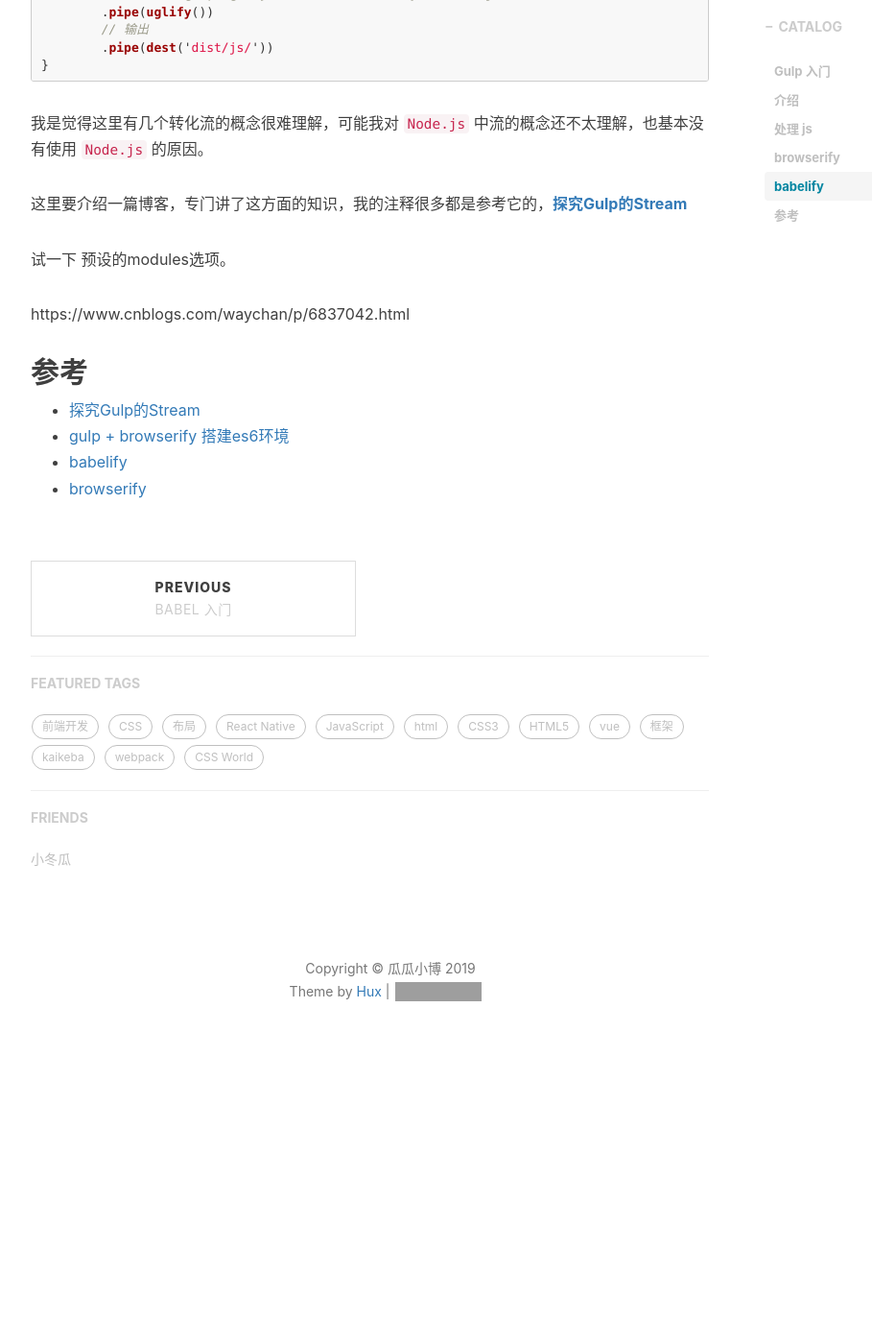
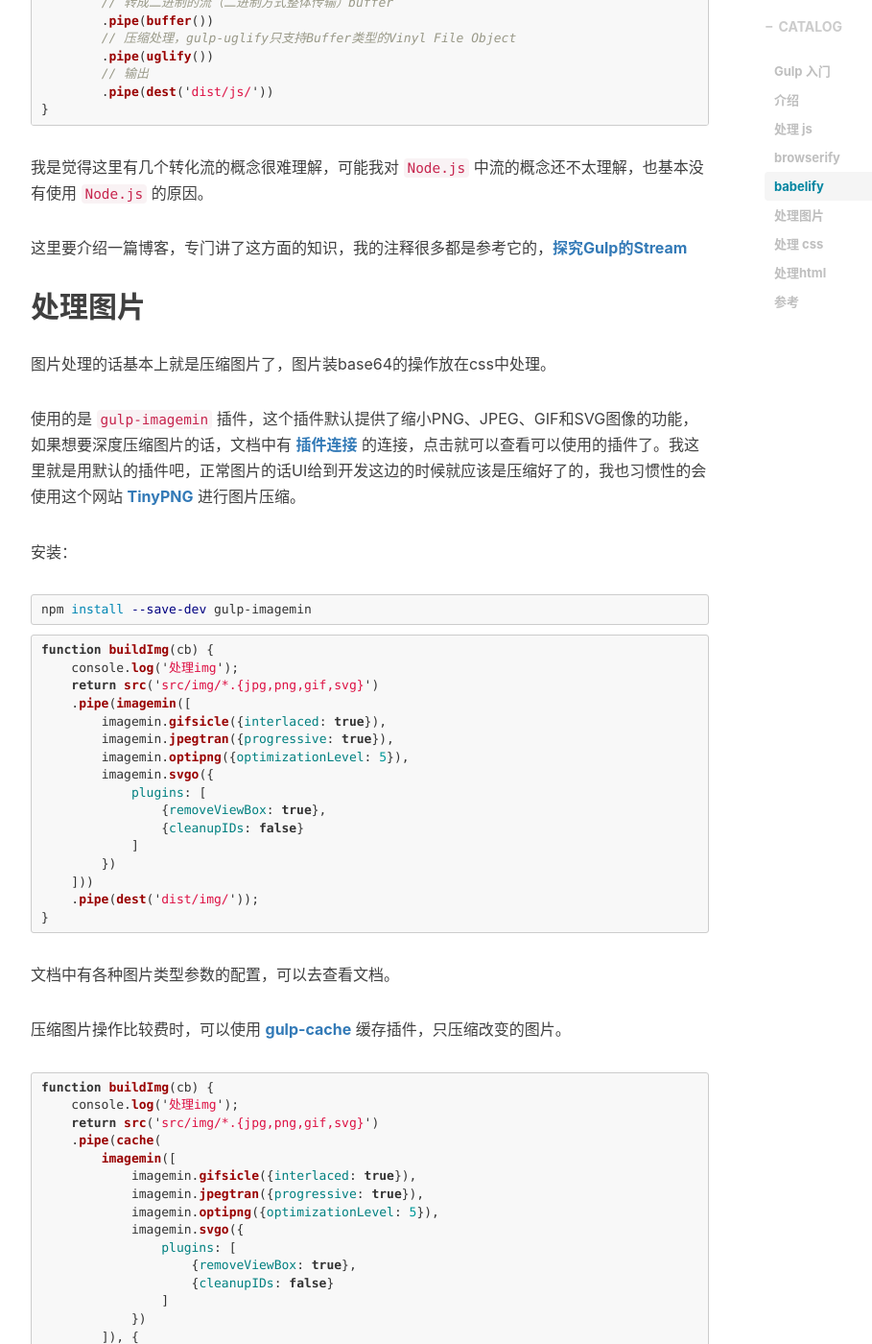
Before and after one commit to DDXG638/DDXG638.github.io, a Jekyll site: the page built from _posts/2019-09-23-Gulp.md, in a window 1280 px wide and 1400 px high, scrolled down 2783 px. Shown: the whole window at 96% size, without its empty margins (233-1142 px from the left). Built offline with Jekyll 4.4.1, drawn with Linux system fonts in a browser that asks for light colours; nearby versions of some CDN libraries; comment, search, counter and statistics services are not loaded; before the commit the page ends 3920 px from its top, so only the background shows below that; some of the changed text lies outside the part shown; grey boxes are pictures that could not be loaded.

Commit message:
完善gulp博客

````diff
--- a/_posts/2019-09-23-Gulp.md
+++ b/_posts/2019-09-23-Gulp.md
@@ -108,15 +108,148 @@ function buildJs(cb) {
 这里要介绍一篇博客，专门讲了这方面的知识，我的注释很多都是参考它的，**[探究Gulp的Stream](https://segmentfault.com/a/1190000003770541)**
 
 
+## 处理图片
+
+图片处理的话基本上就是压缩图片了，图片装base64的操作放在css中处理。
+
+使用的是 [`gulp-imagemin`](https://github.com/sindresorhus/gulp-imagemin) 插件，这个插件默认提供了缩小PNG、JPEG、GIF和SVG图像的功能，如果想要深度压缩图片的话，文档中有 **[插件连接](https://www.npmjs.com/browse/keyword/imageminplugin)** 的连接，点击就可以查看可以使用的插件了。我这里就是用默认的插件吧，正常图片的话UI给到开发这边的时候就应该是压缩好了的，我也习惯性的会使用这个网站 **[TinyPNG](https://tinypng.com/)** 进行图片压缩。
+
+安装：
+``` shell
+npm install --save-dev gulp-imagemin
+```
+
+``` javascript
+function buildImg(cb) {
+    console.log('处理img');
+    return src('src/img/*.{jpg,png,gif,svg}')
+    .pipe(imagemin([
+        imagemin.gifsicle({interlaced: true}),
+        imagemin.jpegtran({progressive: true}),
+        imagemin.optipng({optimizationLevel: 5}),
+        imagemin.svgo({
+            plugins: [
+                {removeViewBox: true},
+                {cleanupIDs: false}
+            ]
+        })
+    ]))
+    .pipe(dest('dist/img/'));
+}
+```
+文档中有各种图片类型参数的配置，可以去查看文档。
 
 
-试一下 预设的modules选项。
+压缩图片操作比较费时，可以使用 **[gulp-cache](https://github.com/jgable/gulp-cache)** 缓存插件，只压缩改变的图片。
 
-https://www.cnblogs.com/waychan/p/6837042.html
+
+``` javascript
+function buildImg(cb) {
+    console.log('处理img');
+    return src('src/img/*.{jpg,png,gif,svg}')
+    .pipe(cache(
+        imagemin([
+            imagemin.gifsicle({interlaced: true}),
+            imagemin.jpegtran({progressive: true}),
+            imagemin.optipng({optimizationLevel: 5}),
+            imagemin.svgo({
+                plugins: [
+                    {removeViewBox: true},
+                    {cleanupIDs: false}
+                ]
+            })
+        ]), {
+            name: 'gulp-img'
+        }))
+    .pipe(dest('dist/img/'));
+}
+```
+
+
+加了缓存之后编译确实更快了
+![img](/img/2019/gulp2.png)
+
+别忘了添加一个清理缓存的任务：
+
+``` javascript
+function clearImgCache(cb) {
+  cache.clearAll();
+  cb();
+}
+```
+
+
+
+## 处理 css
+
+处理css还是比较固定的
+
+- 处理 `stylus` `sass` 等css预处理器
+- 添加兼容前缀
+- 有需要的话还要处理样式中的图片文件，转成base64形式
+- 压缩css
+
+需要安装的依赖：
+``` shell
+npm install --save-dev gulp-stylus gulp-autoprefixer gulp-clean-css
+```
+
+如果需要将css中的图片使用base64方式替换的话，需要使用 `gulp-base64` 插件。
+```
+npm install gulp-base64 --save-dev
+```
+
+我是习惯将小于 2k 的图片放在源码目录里面，打包css的时候将这些小文件都使用base64方式替换。大于 2k 的图片就直接使用 cdn 连接形式。这样可以减少图片的请求量，也可以控制css文件不会太大。
+
+``` javascript
+function buildCss(cb) {
+    console.log('处理Css');
+
+    return src('src/stylus/index.styl')
+    .pipe(stylus({
+        'include css': true
+    }))
+    .pipe(autoprefixer())
+    .pipe(base64({
+        baseDir: 'dist/img',
+        extensions: ['svg', 'png', 'jpg', 'gif'],
+        exclude:    [/file\.xxx\.cn/], // 排除 cdn 的图片
+        maxImageSize: 2 * 1024, // bytes，为了确保css文件按不过大，小于2k的图片才转换
+        deleteAfterEncoding: false,
+        debug: true
+    }))
+    .pipe(clean())
+    .pipe(dest('dist/css/'));
+}
+```
+
+
+## 处理html
+
+我这里想做的是一个单页H5，css 、 js 和 小图标 都内联在 html 文件中，发布的时候就只发一个 html 文件就行了。
+
+使用 [`gulp-inline-source`](https://github.com/fmal/gulp-inline-source) 插件 将css和js 内联进html页面。可以内联 `<script>`  `<link>`  `<img>`，在需要内联的标签上需要加上 `inline` 属性。文档中有配置相关的连接。
+
+安装：
+``` shell
+npm install gulp-inline-source --save-dev
+```
+
+``` javascript
+function buildHtml(cb) {
+    console.log('处理html');
+
+    return src('src/html/index.html')
+    .pipe(inlinesource())
+    .pipe(dest('dist/html/'));
+}
+```
+
 
 ## 参考
 
 - [探究Gulp的Stream](https://segmentfault.com/a/1190000003770541)
+- [一些关于Gulp和NodeJS Stream的理解](https://www.cnblogs.com/waychan/p/6837042.html)
 - [gulp + browserify 搭建es6环境](https://www.jianshu.com/p/34d9782f9cd6)
 - [babelify](https://github.com/babel/babelify)
 - [browserify](http://browserify.org)
````
Also changed, not shown: img/2019/gulp1.png, img/2019/gulp2.png (added).
